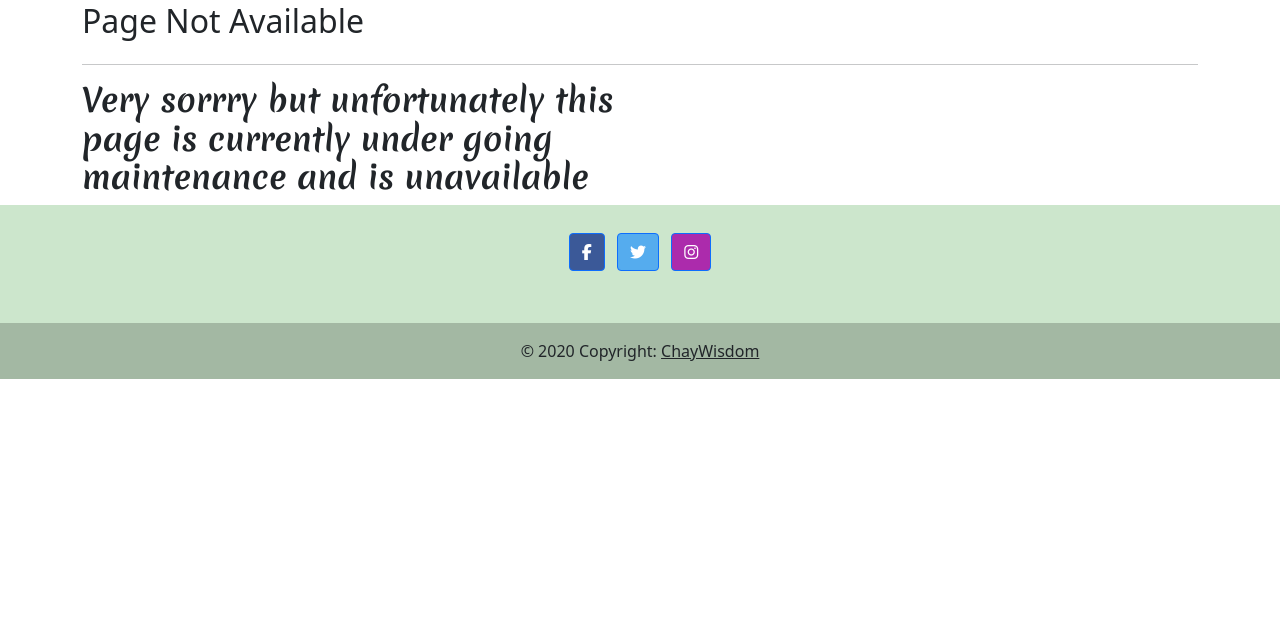
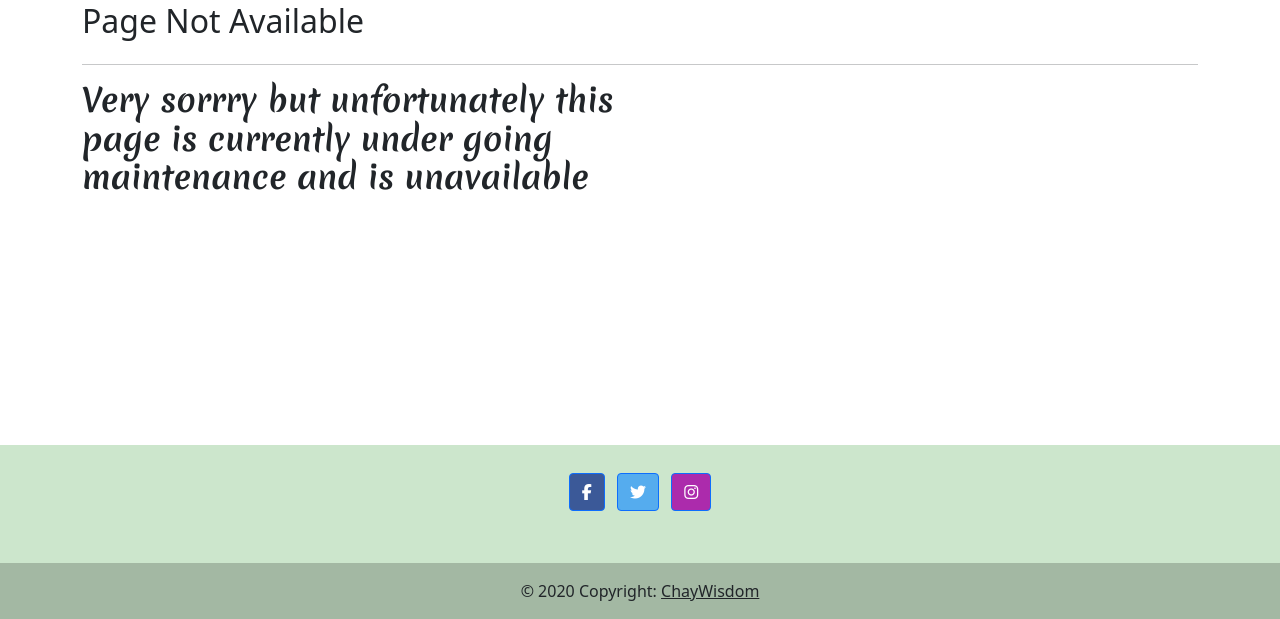
Before and after one commit to Chayno1/Milestone-project-4-Cardiff-Magic-Society, a Django app: page /maintenance/ in a window 1280 px wide. Shown: the part 212-831 px from the top of the page. Before the commit the page ends 591 px from the top, so only its background shows below. Run offline with Django 4.2, Linux system fonts and the light colour scheme; some libraries are stand-ins or nearby versions.

Commit message:
fixed footer issue for maintenance and login pages

```diff
--- a/home/templates/home/maintenance.html
+++ b/home/templates/home/maintenance.html
@@ -21,6 +21,11 @@
 
         </div>
     </div>
+    <div class="row">
+        <div class="col">
+            <div class="white-1"></div>
+        </div>
+    </div>
 
 </div>
 {% endblock%}
--- a/static/css/base.css
+++ b/static/css/base.css
@@ -14,6 +14,17 @@ font-family: 'Alfa Slab One', cursive;
     color: green !important;
     text-shadow: 2px 2px 5px red !important;
 }
+
+.white-1 {
+    color: #fff;
+    padding-bottom: 15rem;
+}
+
+.white-2 {
+    color: #fff;
+    padding-bottom: 8rem;
+}
+
 /*-------------------- Header -------------------------*/
 #title {
     padding: 10px;
--- a/templates/allauth/account/login.html
+++ b/templates/allauth/account/login.html
@@ -47,5 +47,10 @@ for a {{ site_name }} account and sign in below:{% endblocktrans %}</p>
     <a class="button secondaryAction font_style" href="{% url 'account_reset_password' %}">{% trans "Forgot Password?" %}</a>
   </p>
 </form>
+<div class="row">
+  <div class="col">
+      <div class="white-2"></div>
+  </div>
+</div>
 
 {% endblock %}
```
